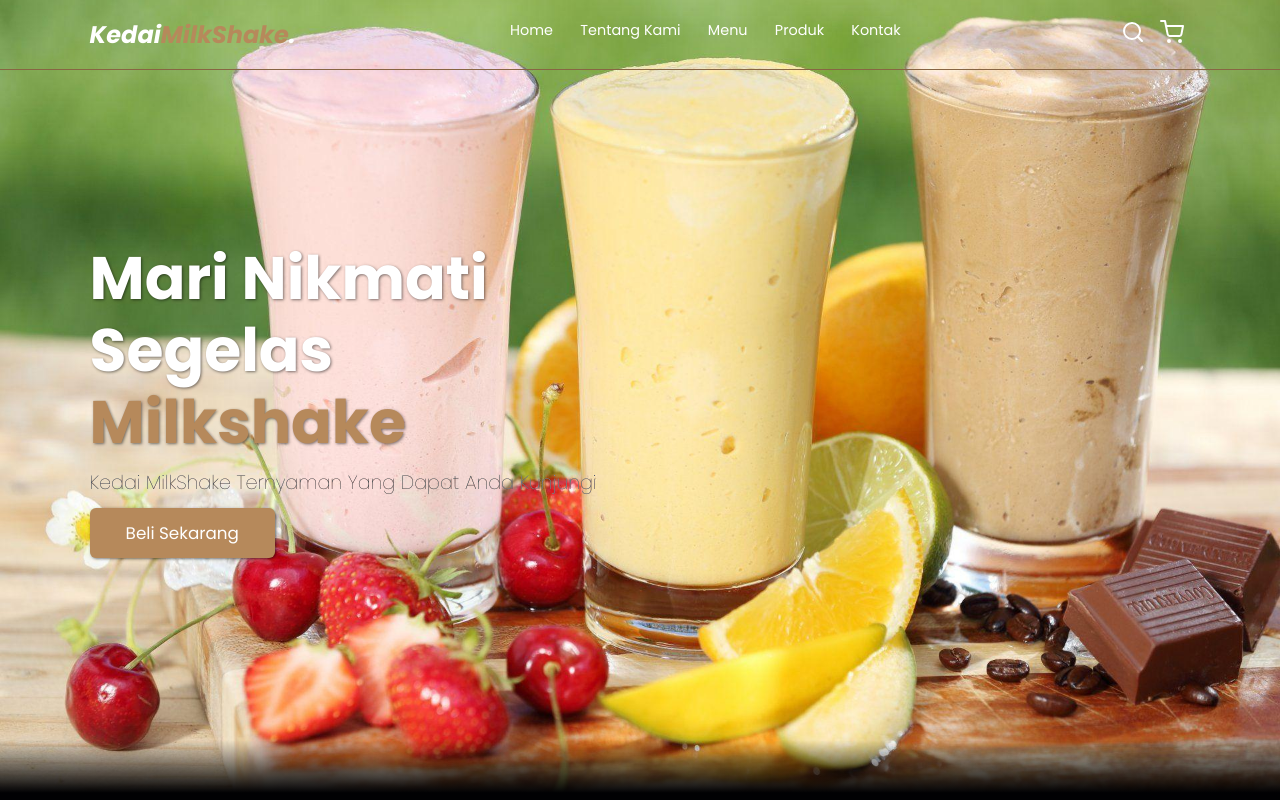
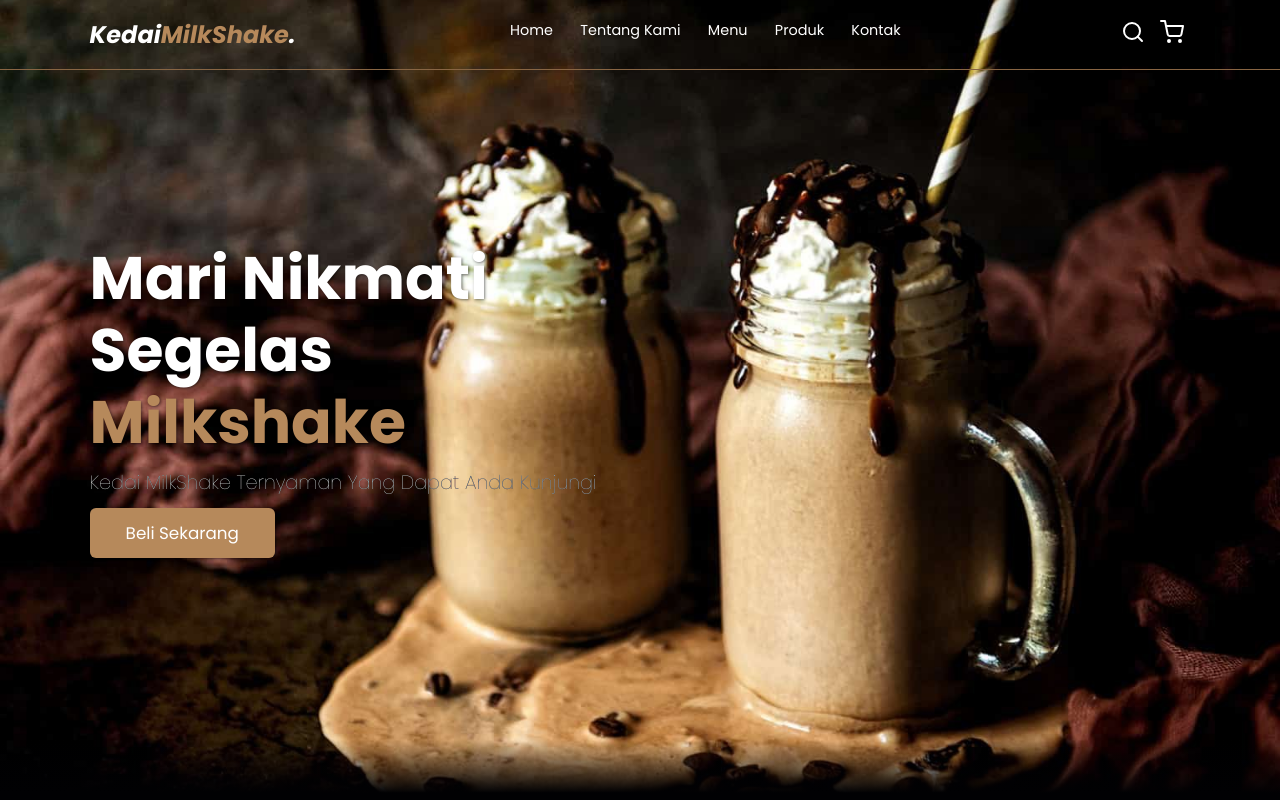
Before and after one commit to rikoabdiprayasa/riko, a plain HTML site: page index.html in a window 1280 px wide. Shown: the top 800 px of the page. Drawn offline with nearby package versions, Linux system fonts and the light colour scheme.

Commit message:
mengganti background

```diff
--- a/css/style.css
+++ b/css/style.css
@@ -184,7 +184,7 @@ body {
   min-height: 100vh;
   display: flex;
   align-items: center;
-  background-image: url("../gambar/home222.jpg");
+  background-image: url("../gambar/background3.jpeg");
   background-repeat: no-repeat;
   background-size: cover;
   background-position: center;
```
Also changed, not shown: gambar/background3.jpeg (added).
